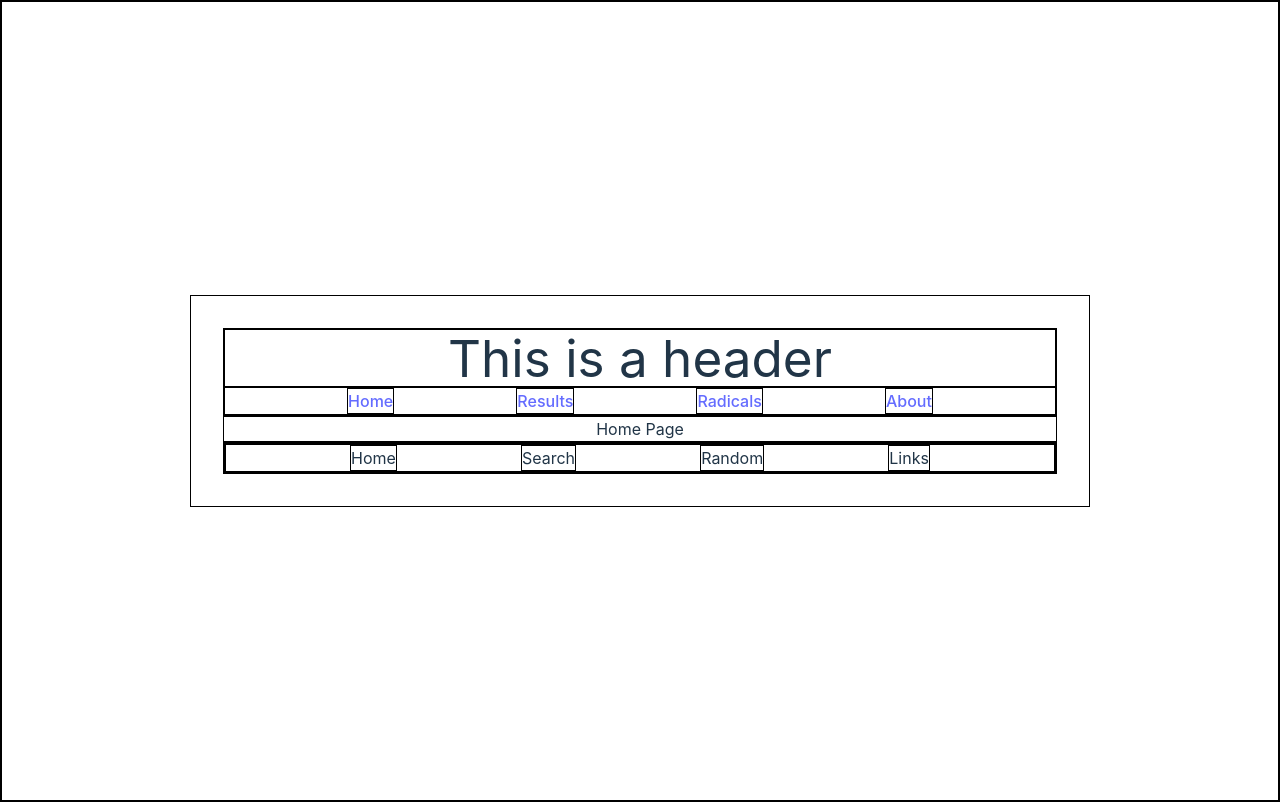
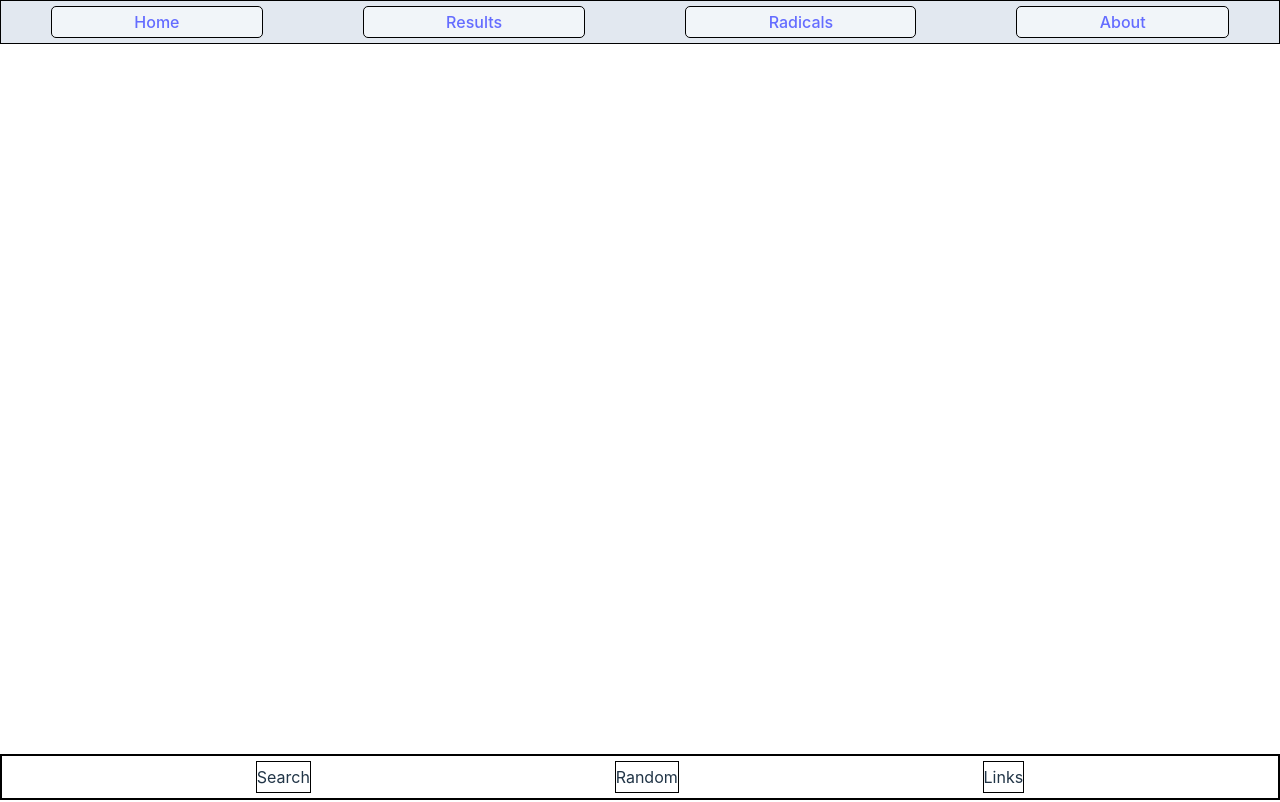
Before and after one commit to billydean/dean-chinese-vue, a Vue app: page / in a window 1280 px wide. Built offline with nearby package versions, Linux system fonts and the light colour scheme.

Commit message:
Styling header and footer.

```diff
--- a/index.html
+++ b/index.html
@@ -7,7 +7,7 @@
     <title>Vite + Vue + TS</title>
   </head>
   <body>
-    <div id="app"></div>
+    <section id="app"></section>
     <script type="module" src="/src/main.ts"></script>
   </body>
 </html>
--- a/src/App.vue
+++ b/src/App.vue
@@ -8,13 +8,13 @@
 
 <template>
     <header>
-        <h1>This is a header</h1>
-        <nav>
+        <!-- <h1>This is a header</h1> -->
+        <nav class="bg-slate-200">
           <!-- temporary while I figure out router -->
-          <RouterLink to="/">Home</RouterLink>
-          <RouterLink to="/results">Results</RouterLink>
-          <RouterLink to="/radicals">Radicals</RouterLink>
-          <RouterLink to="/about">About</RouterLink>
+          <RouterLink to="/" class="menu-item bg-slate-100">Home</RouterLink>
+          <RouterLink to="/results" class="menu-item bg-slate-100">Results</RouterLink>
+          <RouterLink to="/radicals" class="menu-item bg-slate-100">Radicals</RouterLink>
+          <RouterLink to="/about" class="menu-item bg-slate-100">About</RouterLink>
 
         </nav>
     </header>
@@ -25,7 +25,7 @@
 </template>
 
 <style scoped>
-  .desk {
+  /* .desk {
     width: 750px;
     display: flex;
     flex-direction: column;
@@ -34,10 +34,28 @@
     display: flex;
     flex-wrap: wrap;
     justify-content: space-evenly;
+  } */
+  header {
+    width: 100%;
   }
 
   nav {
     display: flex;
-    justify-content: space-evenly;
+    /* justify-content: space-evenly; */
+    position: fixed;
+    left: 0;
+    top: 0;
+    width: 100vw;
+    z-index: 30;
+  }
+
+  .menu-item {
+    flex-grow: 1;
+    margin: 5px 50px;
+    border-radius: 5px;
+    height: 2rem;
+    display:flex;
+    justify-content: center;
+    align-items: center;
   }
 </style>
--- a/src/components/Footer.vue
+++ b/src/components/Footer.vue
@@ -12,7 +12,6 @@
   <footer>
     <nav>
       <ul>
-        <li>Home</li>
         <li @click="toggleSearch">Search</li>
         <li>Random</li>
         <li>Links</li>
@@ -21,8 +20,29 @@
   </footer>
 </template>
 <style scoped>
-  ul {
+footer {
+  width: 100%;
+}
+ul {
     display: flex;
     justify-content: space-evenly;
   }
+li {
+  /* flex-grow: 1; */
+    margin: 5px 50px;
+    height: 2rem;
+    display:flex;
+    justify-content: center;
+    align-items: center;
+}
+  nav {
+    /* display: flex; */
+    /* justify-content: space-evenly; */
+    position: fixed;
+    left: 0;
+    bottom: 0;
+    width: 100vw;
+    z-index: 30;
+  }
+
 </style>
--- a/src/style.css
+++ b/src/style.css
@@ -35,10 +35,10 @@ a:hover {
 
 body {
   margin: 0;
-  display: flex;
-  place-items: center;
+  /* display: flex;
+  place-items: center; */
   min-width: 320px;
-  min-height: 100vh;
+  /* min-height: 100vh; */
 }
 
 h1 {
@@ -80,7 +80,7 @@ button:focus-visible {
   width: 90vw;
   max-width: 900px;
   margin: 0 auto;
-  padding: 2rem;
+  /* padding: 2rem; */
   text-align: center;
 }
 
```
